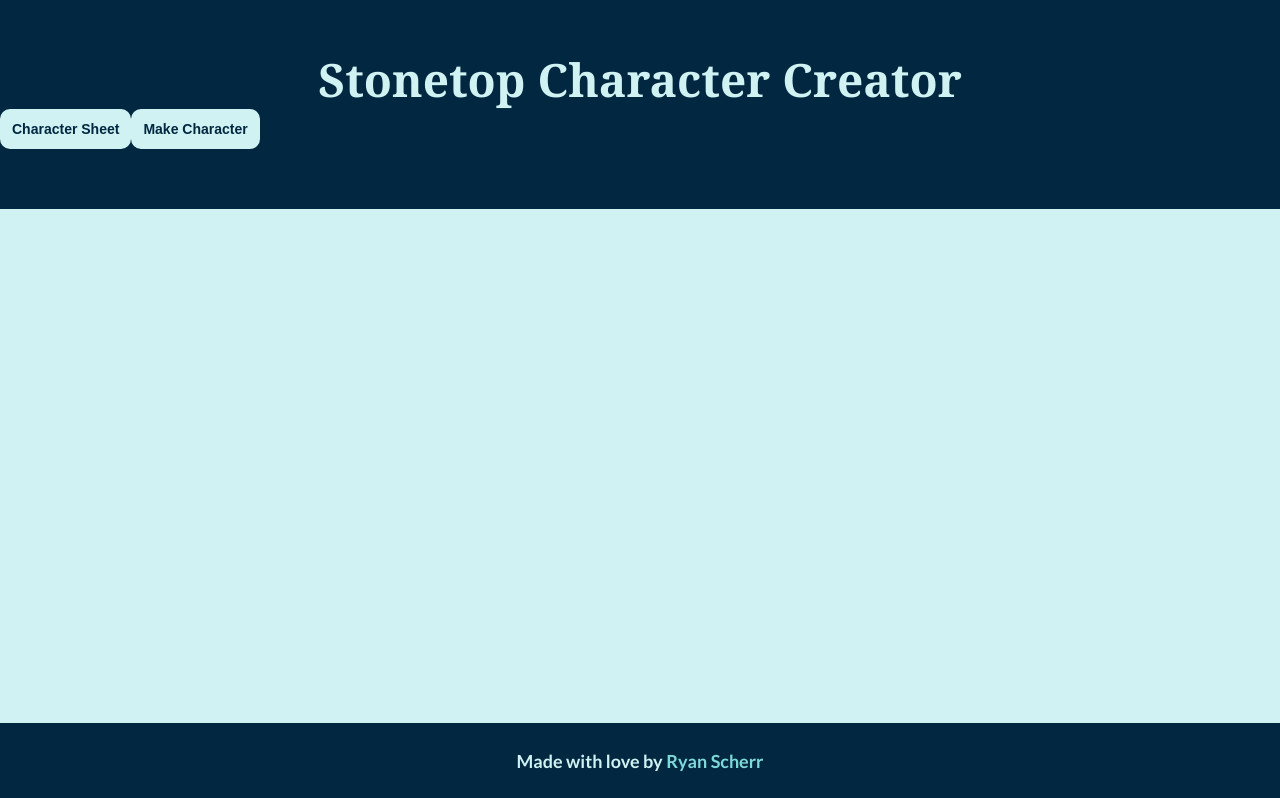
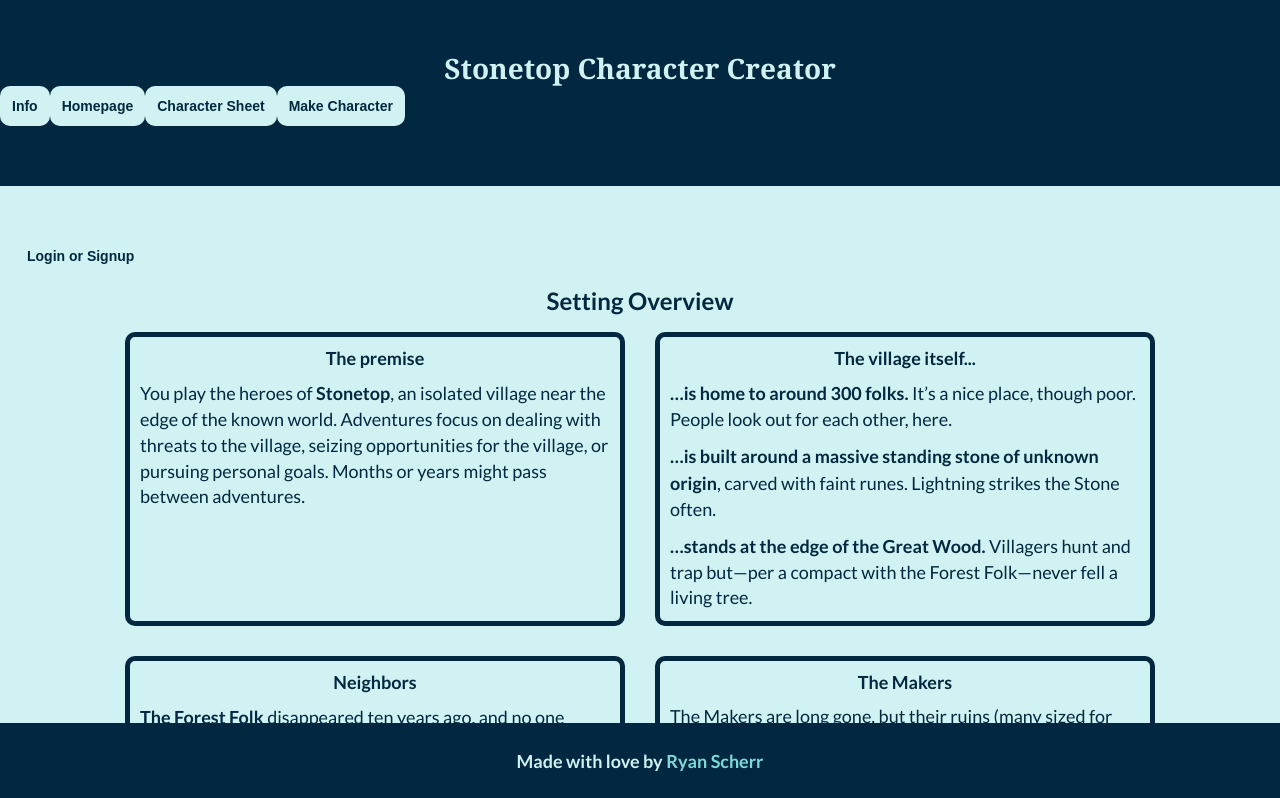
Before and after one commit to ryanascherr/stonetop-beyond, a React (Create React App) app in the folder client/: page / in a window 1280 px wide. Shown: the top 798 px of the page. Built offline with nearby package versions, Linux system fonts and the light colour scheme.

Commit message:
Added info page and styled info page.

```diff
--- a/client/src/components/Header.js
+++ b/client/src/components/Header.js
@@ -19,6 +19,12 @@ function Header() {
     return (
         <header className="header">
             <h1>Stonetop Character Creator</h1>
+            <Link to="/">
+                <button>Info</button>
+            </Link>
+            <Link to="/homepage">
+                <button>Homepage</button>
+            </Link>
             <Link to="/sheet">
                 <button>Character Sheet</button>
             </Link>
--- /dev/null
+++ b/client/src/components/Info.js
@@ -0,0 +1,51 @@
+import React from 'react';
+import Auth from '../utils/auth';
+
+function Info() {
+
+    return (
+        <div className="content">
+            <div className="options">
+                <button>Login or Signup</button>
+                <button></button>
+            </div>
+            <h2>Setting Overview</h2>
+            <div className="info-container">
+                <div className="container">
+                    <h3>The premise</h3>
+                    <p>You play the heroes of <strong>Stonetop</strong>, an isolated village near the edge of the known world. Adventures focus on dealing with threats to the village, seizing opportunities for the village, or pursuing personal goals. Months or years might pass between adventures.</p>
+                </div>
+                <div className="container">
+                    <h3>The village itself...</h3>
+                    <p><strong>…is home to around 300 folks.</strong> It’s a nice place, though poor. People look out for each other, here.</p>
+                    <p><strong>…is built around a massive standing stone of unknown origin</strong>, carved with faint runes. Lightning strikes the Stone often.</p>
+                    <p><strong>…stands at the edge of the Great Wood.</strong> Villagers hunt and trap but—per a compact with the Forest Folk—never fell a living tree.</p>
+                </div>
+                <div className="container">
+                    <h3>Neighbors</h3>
+                    <p><strong>The Forest Folk</strong> disappeared ten years ago, and no one knows why.</p>
+                    <p>Horrid little <strong>crinwin</strong> lurk in the Great Wood. They’ve grown bolder and more numerous since the Forest Folk left.</p>
+                    <p><strong>Gordin's Delve</strong> is a rugged mining village a few days to the west.</p>
+                    <p><strong>The Hillfolk</strong> are nomads of the Steplands to the south and the Flats to the west; they have beef with Gordin's Delve.</p>
+                    <p><strong>Marshedge</strong> is a sizable town about 10 days's march south and west.</p>
+                    <p><strong>Barrier Pass</strong> is a few days north in the mountains; stoic, grim, unwelcoming.</p>
+                    <p>There’s no empire, no kings or nobles—at least not around here. More “civilized” towns and cities lie farther to the south.</p>
+                </div>
+                <div className="container">
+                    <h3>The Makers</h3>
+                    <p>The Makers are long gone, but their ruins (many sized for giants) remain. <strong>Stonetop is built on Maker-ruins:</strong> an ancient cistern, the crumbling Old Wall, some old foundations. <strong>The Ruined Tower</strong> is about a day from town. <strong>The West Road</strong> stretches from Stonetop to Gordin’s Delve. <strong>The Highway</strong> crosses the West Road a few miles from town, stretching from Barrier Pass to Marshedge and beyond.</p>
+                </div>
+                <div className="container">
+                    <h3>Other things of note</h3>
+                    <p><strong>The PCs are all human.</strong> Strange peoples (like the <strong>Forest Folk</strong> or <strong>the fae</strong> or the mask-wearing <strong>Ustrina</strong> from beyond Gordin's Delve) are known of but poorly understood.</p>
+                    <p>Sages whisper of the <strong>Things Below</strong>, primeval entities of darkness, corruption, and ruin. Their power taints all that it touches.</p>
+                    <p><strong>People are terrified of deep water.</strong> Evil dwells there. Evil that will drag you to your doom. Everyone knows this.</p>
+                    <p><strong>Magic is not common, nor easy, nor safe.</strong> It can be borrowed from spirits or gods or Things Below or wrested from the forgotten lore of the Makers. But it is not to be trifled with.</p>
+                    <p><strong>Iron</strong> is the most commin metal. Good steel is hard to find. <strong>Bronze</strong> tools and weapons are common enough, but old-fashioned and dripping with superstition.</p>
+                </div>
+            </div>
+        </div>
+    )
+}
+
+export default Info;
--- a/client/src/components/StonetopContainer.js
+++ b/client/src/components/StonetopContainer.js
@@ -12,6 +12,7 @@ import Finalize from '../pages/Finalize';
 import CharacterSheet from './CharacterSheet';
 import "../style.css";
 import Auth from '../utils/auth';
+import Info from '../components/Info';
 import { BrowserRouter as Router, Route } from 'react-router-dom';
 
 export default function StonetopContainer() {
@@ -65,6 +66,12 @@ export default function StonetopContainer() {
         {render} */}
         {/* <CharacterSheet /> */}
         <div className="">
+        <Route exact path="/">
+              <Info />
+            </Route>
+            <Route exact path="/homepage">
+              <Homepage />
+            </Route>
             <Route exact path="/sheet">
               <CharacterSheet />
             </Route>
--- a/client/src/style.css
+++ b/client/src/style.css
@@ -13,6 +13,10 @@
     line-height: 1.5;
 }
 
+/* html {
+    font-size: 100%;
+} */
+
 h1, h2, h3, h4, h5, h6, p {
     margin: 0;
 }
@@ -21,9 +25,9 @@ h1, h2, h3, h4, h5, h6 {
     text-align: center;
 }
 
-h1 {
-    font-size: 46px;
-}
+/* h1 {
+    font-size: 3rem;
+} */
 
 h1 {
     font-family: Georgia, 'Times New Roman', Times, serif;
@@ -654,6 +658,22 @@ body {
     background-color: #E74C3C;
 }
 
+/* Info */
+
+.info-container {
+    display: flex;
+    justify-content: center;
+    flex-wrap: wrap;
+}
+
+.container {
+    border: 5px solid var(--darkest-blue);
+    border-radius: 10px;
+    padding: 10px;
+    margin: 15px;
+    width: 500px;
+}
+
 /* Media Queries */
 
 @media only screen and (min-width: 650px) {
```
